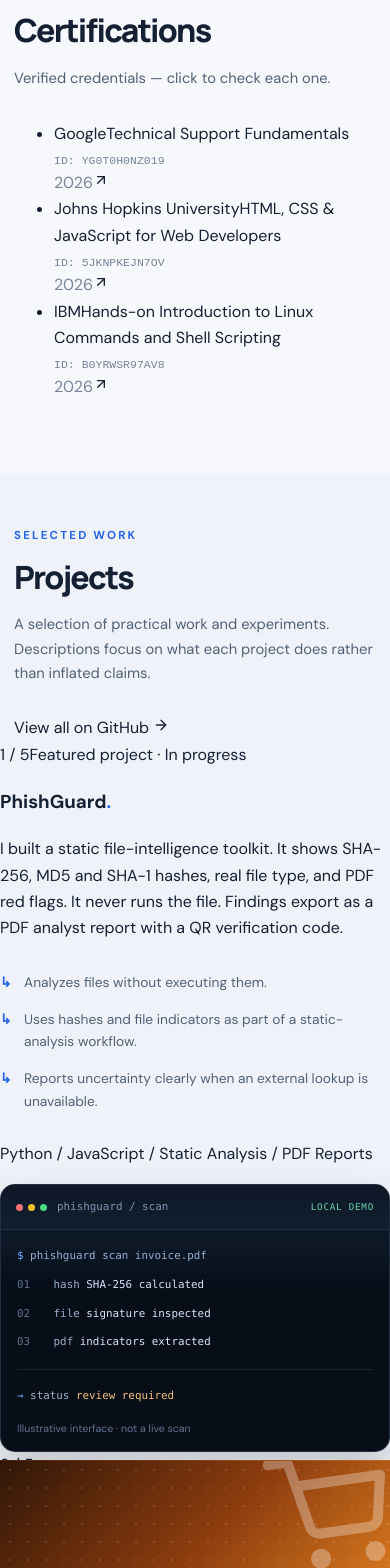
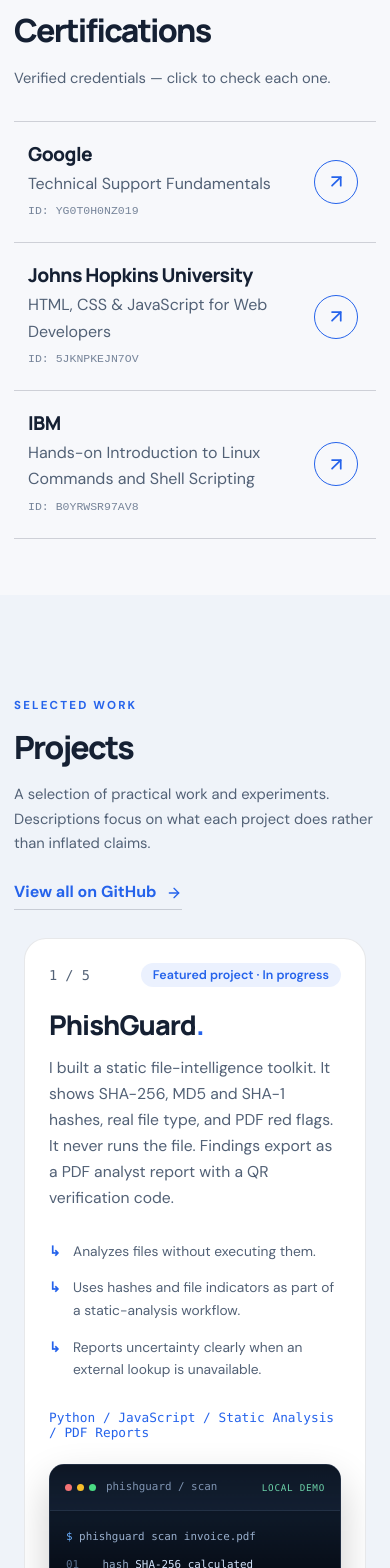
Before and after one commit to muhammadsaqlain-tech/saqlain-portfolio, a React (Vite) app: page / in a window 390 px wide. Shown: the part 3660-5228 px from the top of the page. Built offline with nearby package versions, Linux system fonts and the light colour scheme.

Commit message:
Style the sideways projects and stacked certification rows

```diff
--- a/src/styles.css
+++ b/src/styles.css
@@ -202,15 +202,7 @@ img { display: block; max-width: 100%; }
 .skill-mark-aws { color: #ff9900; }
 .skill-mark-network { color: #60a5fa; }
 /* Projects */
-.featured-project { display: grid; grid-template-columns: 1.04fr .96fr; gap: 35px; padding: clamp(25px, 4vw, 44px); border: 1px solid var(--line-strong); border-radius: 22px; background: var(--panel); box-shadow: var(--shadow); position: relative; overflow: hidden; }
-.featured-project::before { content: ""; position: absolute; top: 0; left: 0; right: 0; height: 3px; background: linear-gradient(90deg, var(--accent), rgba(96, 165, 250, .05)); }
-.project-label { display: flex; align-items: center; gap: 8px; color: var(--accent); font-size: .67rem; font-weight: 800; letter-spacing: .14em; }
-.project-label > span:last-child { margin-left: auto; color: var(--faint); }
-.project-label-dot { width: 6px; height: 6px; border-radius: 50%; background: var(--accent); }
-.featured-project h3 { margin: 20px 0 12px; font: 800 clamp(2.1rem, 4vw, 3.3rem)/1 var(--display); letter-spacing: -.07em; }
 .title-period { color: var(--accent); }
-.featured-project-copy > p { color: var(--muted); font-size: .94rem; }
-.featured-actions { margin-top: 18px; }
 .project-points { list-style: none; padding: 0; margin: 22px 0; }
 .project-points li { position: relative; padding: 7px 0 7px 24px; color: var(--muted); font-size: .86rem; }
 .project-points li::before { content: "↳"; position: absolute; left: 0; color: var(--accent); font-weight: 800; }
@@ -231,25 +223,44 @@ img { display: block; max-width: 100%; }
 .terminal-divider { border-top: 1px solid rgba(180, 205, 241, .1); margin: 16px 0; }
 .terminal-warning { color: #f4c27c; }
 .terminal-content small { display: block; margin-top: 15px; color: #60738e; font: .66rem var(--body); }
-.project-grid { display: grid; grid-template-columns: repeat(4, minmax(0, 1fr)); gap: 14px; margin-top: 16px; }
-.project-card { display: flex; flex-direction: column; padding: 18px; border: 1px solid var(--line); border-radius: 17px; background: var(--panel); transition: transform .24s ease, border-color .24s ease, box-shadow .24s ease; }
-.project-card:hover { transform: translateY(-5px); border-color: var(--line-strong); box-shadow: var(--shadow); }
-.project-card:hover .project-visual { transform: scale(1.03); }
 .pv-icon { transition: transform .3s ease; display: inline-block; }
-.project-card:hover .pv-icon { transform: scale(1.12) rotate(-4deg); }
-.project-card-top { display: flex; justify-content: space-between; align-items: center; margin-bottom: 12px; }
-.project-icon { display: grid; place-items: center; width: 43px; height: 43px; border: 1px solid var(--line); border-radius: 12px; color: var(--accent); background: var(--accent-soft); font-size: 1.18rem; }
-.project-number { color: var(--faint); font: italic .9rem var(--display); }
-.project-card h3 { margin: 0 0 7px; font: 800 1.0rem var(--display); letter-spacing: -.03em; }
-.project-card > p { margin: 0 0 12px; color: var(--muted); font-size: .78rem; flex: 1; }
-.project-note { color: var(--warm); font-size: .72rem; margin: -5px 0 13px; }
-.project-card .tag-row { margin-top: auto; }
-.project-card-bottom { display: flex; align-items: center; justify-content: space-between; gap: 10px; margin-top: 14px; padding-top: 10px; border-top: 1px solid var(--line); color: var(--faint); font-size: .7rem; }
 .project-link { display: inline-flex; align-items: center; gap: 4px; color: var(--accent); font-size: .8rem; font-weight: 700; text-decoration: none; }
 .project-link:hover { text-decoration: underline; }
-.project-arrow { display: grid; place-items: center; width: 30px; height: 30px; border-radius: 50%; background: var(--accent-soft); color: var(--accent); font-size: 1rem; }
 .projects-footnote { display: flex; align-items: flex-start; gap: 10px; margin: 22px 0 0; color: var(--faint); font-size: .77rem; }
 .projects-footnote svg { flex: 0 0 auto; margin-top: 4px; color: var(--accent); }
+
+/* Horizontal pinned Projects — same layout as the premium zip version,
+   restyled with this site's own tokens (blue accent, Manrope/DM Sans). */
+.projects { position: relative; }
+.projects-head { display: flex; justify-content: space-between; align-items: flex-end; gap: 24px; margin-bottom: clamp(28px, 4vw, 44px); }
+.projects-head .section-heading { margin-bottom: 0; }
+.head-link { display: inline-flex; align-items: center; gap: 10px; flex: 0 0 auto; color: var(--accent); font-weight: 700; border-bottom: 1.5px solid var(--line-strong); padding-bottom: 3px; transition: border-color .3s; white-space: nowrap; }
+.head-link svg { transition: transform .35s cubic-bezier(.22, 1, .36, 1); }
+.head-link:hover { border-color: var(--accent); }
+.head-link:hover svg { transform: translateX(4px); }
+.projects-sticky { padding: clamp(48px, 6vw, 80px) 0; }
+.projects-pinned .projects-sticky { position: sticky; top: 0; height: 100vh; overflow: hidden; display: flex; flex-direction: column; justify-content: center; padding: 90px 0 40px; }
+.projects-track { display: grid; grid-template-columns: repeat(auto-fill, minmax(min(100%, 380px), 1fr)); gap: 22px; width: min(1160px, calc(100% - 48px)); margin-inline: auto; }
+.projects-pinned .projects-track { display: flex; width: max-content; gap: 24px; margin: 0; padding-inline: max(24px, calc((100vw - 1160px) / 2)); height: min(60vh, 520px); will-change: transform; }
+.panel { position: relative; display: flex; flex-direction: column; padding: 30px; border-radius: 22px; background: var(--panel); color: var(--ink); border: 1px solid var(--line); overflow: hidden; isolation: isolate; transition: transform .45s cubic-bezier(.22, 1, .36, 1), border-color .3s, box-shadow .45s; }
+.panel:hover { transform: translateY(-6px); border-color: var(--accent); box-shadow: var(--shadow); }
+.panel:hover .pv-icon { transform: rotate(-3deg) scale(1.07); color: rgba(255, 255, 255, .45); }
+.projects-pinned .panel { flex: 0 0 min(42vw, 500px); }
+.projects-pinned .panel-featured { flex-basis: min(70vw, 900px); }
+.panel-top { display: flex; justify-content: space-between; align-items: center; gap: 16px; color: var(--muted); font: 500 .85rem ui-monospace, SFMono-Regular, Menlo, Consolas, monospace; }
+.panel-note { padding: 4px 12px; border-radius: 999px; background: var(--accent-soft); color: var(--accent); font: 600 .78rem var(--body); }
+.panel .project-visual { margin: 20px -30px 0; height: 110px; }
+.panel-title { margin: 0; padding-top: 24px; font: 800 clamp(1.7rem, 2.6vw, 2.5rem)/1.05 var(--display); letter-spacing: -.035em; }
+.panel-body { display: grid; gap: 24px; margin-top: 16px; }
+.panel-featured .panel-body { grid-template-columns: minmax(0, 1fr) minmax(0, 1.05fr); align-items: end; }
+.panel-desc { max-width: 48ch; margin: 0; color: var(--muted); font-size: .98rem; }
+.panel-stack { margin: 14px 0 0; color: var(--accent); font: 500 .8rem ui-monospace, SFMono-Regular, Menlo, Consolas, monospace; }
+.panel-link { display: inline-flex; align-items: center; gap: 6px; margin-top: 16px; font-weight: 600; border-bottom: 1.5px solid var(--line-strong); padding-bottom: 2px; transition: border-color .3s, color .3s; }
+.panel-link:hover { color: var(--accent); border-color: var(--accent); }
+.projects-foot { display: flex; align-items: center; gap: 24px; margin-top: 28px; }
+.panel-hint { color: var(--faint); font-weight: 600; font-size: .9rem; white-space: nowrap; }
+.projects-bar { position: relative; flex: 1; height: 3px; border-radius: 3px; background: var(--line); overflow: hidden; }
+.projects-bar i { position: absolute; inset: 0; background: var(--accent); transform-origin: left; }
 
 /* Services */
 .services-grid { display: grid; grid-template-columns: repeat(4, minmax(0, 1fr)); gap: 14px; margin-top: 8px; }
@@ -262,14 +273,16 @@ img { display: block; max-width: 100%; }
 @keyframes portrait-in { from { opacity: 0; transform: scale(.94) translateY(14px); } to { opacity: 1; transform: scale(1) translateY(0); } }
 @media (prefers-reduced-motion: reduce) { .portrait-frame img { animation: none; } }
 
-/* Certifications */
-.certs-grid { display: grid; grid-template-columns: repeat(2, minmax(0, 1fr)); gap: 14px; margin-top: 8px; }
-.cert-card { display: flex; align-items: center; gap: 16px; padding: 22px 20px; border: 1px solid var(--line); border-radius: 16px; background: var(--panel); text-decoration: none; color: inherit; transition: transform .2s ease, border-color .2s ease, box-shadow .2s ease; }
-.cert-card:hover { transform: translateY(-3px); border-color: var(--accent); box-shadow: var(--shadow); }
-.cert-card-icon { display: grid; place-items: center; width: 48px; height: 48px; flex: 0 0 auto; border-radius: 14px; background: var(--accent-soft); color: var(--accent); font-size: 1.4rem; }
-.cert-card strong { display: block; font: 800 1rem var(--display); letter-spacing: -.01em; }
-.cert-card span span { color: var(--muted); font-size: .85rem; }
-.cert-card-arrow { margin-left: auto; color: var(--accent); font-size: 1.2rem; }
+/* Certifications — stacked rows, one below another, like the premium zip version */
+.cert-rows { list-style: none; margin: 0; padding: 0; border-top: 1px solid var(--line-strong); }
+.cert-row { position: relative; display: grid; grid-template-columns: minmax(0, .9fr) minmax(0, 1.6fr) 80px 56px; gap: 24px; align-items: center; padding: clamp(22px, 3vw, 34px) 14px; border-bottom: 1px solid var(--line-strong); color: inherit; transition: background .3s ease, border-color .3s ease; }
+.cert-row:hover { background: var(--panel); border-color: var(--accent); }
+.cert-row .cert-issuer { font: 800 clamp(1.2rem, 2.2vw, 1.7rem)/1.1 var(--display); letter-spacing: -.03em; }
+.cert-row .cert-title { font-size: 1rem; color: var(--muted); }
+.cert-row .cert-title .cert-id { display: block; margin-top: 4px; }
+.cert-row .cert-year { font: 500 .9rem ui-monospace, SFMono-Regular, Menlo, Consolas, monospace; color: var(--faint); }
+.cert-row .cert-arrow { display: grid; place-items: center; width: 48px; height: 48px; border-radius: 50%; border: 1.5px solid currentColor; font-size: 1.3rem; color: var(--accent); transition: transform .5s cubic-bezier(.76, 0, .24, 1), background .4s, color .4s, border-color .4s; }
+.cert-row:hover .cert-arrow { transform: rotate(45deg); background: var(--accent); border-color: var(--accent); color: #fff; }
 /* About split — pic left, text right */
 .about-split { display: grid; grid-template-columns: minmax(0, 5fr) minmax(0, 7fr); gap: 48px; align-items: start; margin-top: -8px; }
 .about-pic { position: relative; border-radius: 20px; overflow: hidden; }
@@ -366,7 +379,6 @@ a.contact-detail:hover .contact-detail-arrow { transform: translate(3px, -3px);
   .orbit-one { width: 350px; height: 350px; }
   .orbit-two { width: 405px; height: 405px; }
   .skills-grid { grid-template-columns: repeat(2, minmax(0, 1fr)); }
-  .project-grid { grid-template-columns: repeat(2, minmax(0, 1fr)); }
   .services-grid { grid-template-columns: repeat(2, minmax(0, 1fr)); }
   .about-layout, .journey-layout { gap: 38px; }
 }
@@ -408,14 +420,17 @@ a.contact-detail:hover .contact-detail-arrow { transform: translate(3px, -3px);
   .skills-grid { gap: 10px; }
   .skill-card { padding: 14px; gap: 11px; }
   .skill-mark { width: 46px; height: 46px; flex-basis: 46px; }
-  .featured-project { grid-template-columns: 1fr; padding: 22px; gap: 24px; }
   .terminal-content { padding: 16px; font-size: .68rem; }
-  .project-grid { grid-template-columns: 1fr; }
   .services-grid { grid-template-columns: 1fr; }
-  .certs-grid { grid-template-columns: 1fr; }
+  .projects-head { flex-direction: column; align-items: flex-start; }
+  .panel { padding: 24px; }
+  .panel-featured .panel-body { grid-template-columns: 1fr; }
+  .cert-row { grid-template-columns: minmax(0, 1fr) 48px; gap: 6px 16px; }
+  .cert-row .cert-title { grid-column: 1; }
+  .cert-row .cert-year { display: none; }
+  .cert-row .cert-arrow { grid-row: 1 / span 2; grid-column: 2; width: 44px; height: 44px; }
   .about-split { grid-template-columns: 1fr; gap: 28px; }
   .about-pic { max-width: 340px; }
-  .project-card, .project-card:last-child { grid-column: auto; min-height: 0; }
   .journey-aside { min-height: 270px; padding: 24px; }
   .contact-intro { padding: 23px; }
   .footer-inner { padding-block: 22px; flex-wrap: wrap; }
@@ -462,7 +477,6 @@ a.contact-detail:hover .contact-detail-arrow { transform: translate(3px, -3px);
 .project-visual { position: relative; height: 100px; margin: -18px -18px 14px; transition: transform .3s ease; overflow: hidden; border-radius: 12px; border: 1px solid var(--line); }
 .project-visual::after { content: ""; position: absolute; inset: 0; background-image: radial-gradient(rgba(255, 255, 255, .13) 1px, transparent 1px); background-size: 18px 18px; }
 .pv-icon { position: absolute; right: 16px; bottom: -22px; font-size: 7.5rem; line-height: 1; color: rgba(255, 255, 255, .3); transform: rotate(-8deg); transition: transform .35s ease, color .35s ease; }
-.project-card:hover .pv-icon { transform: rotate(-3deg) scale(1.07); color: rgba(255, 255, 255, .45); }
 .pv-pos { background: linear-gradient(135deg, #2b1407, #8a3b0e 55%, #d97a1f); }
 .pv-audit { background: linear-gradient(135deg, #0a1730, #1e40af 55%, #60a5fa); }
 .pv-sites { background: linear-gradient(135deg, #032a2c, #0e7490 55%, #2dd4bf); }
```
